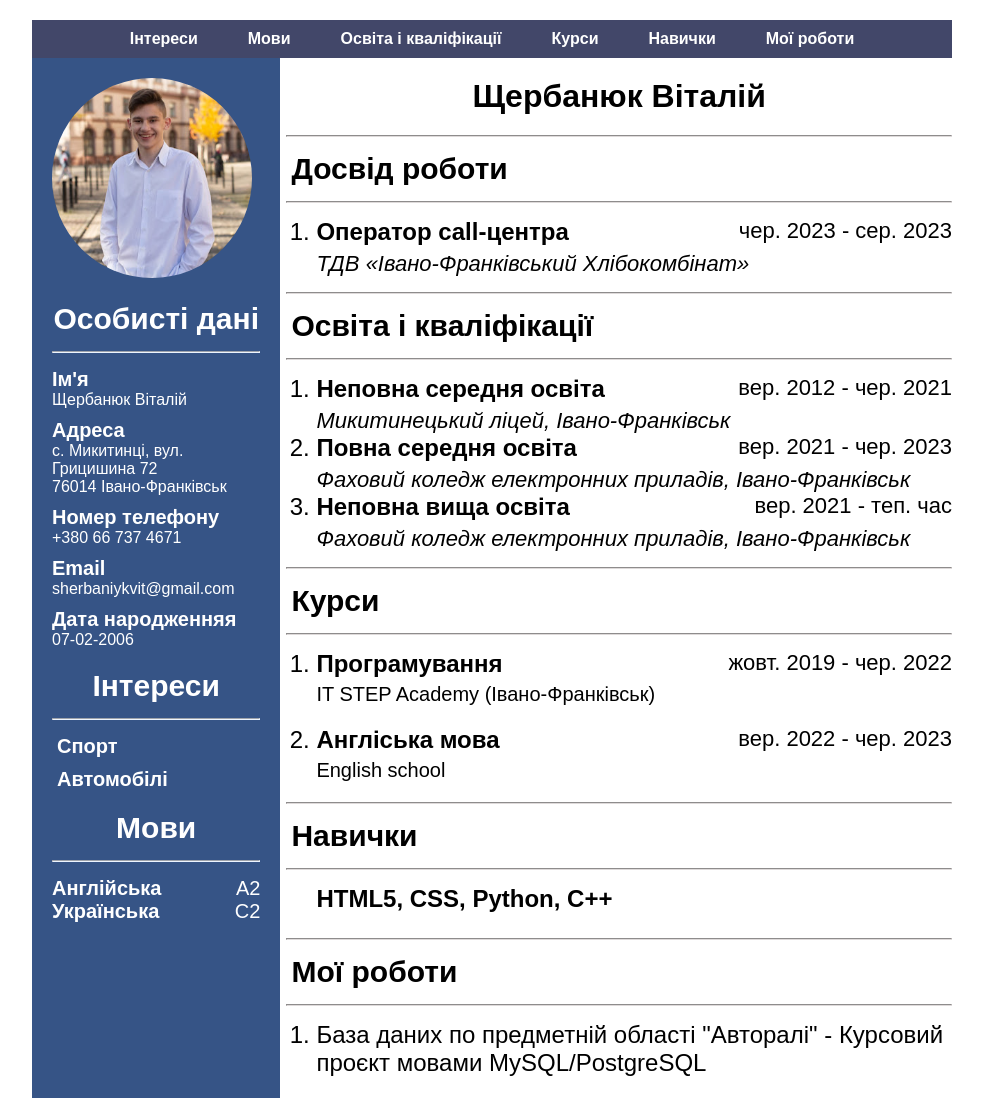
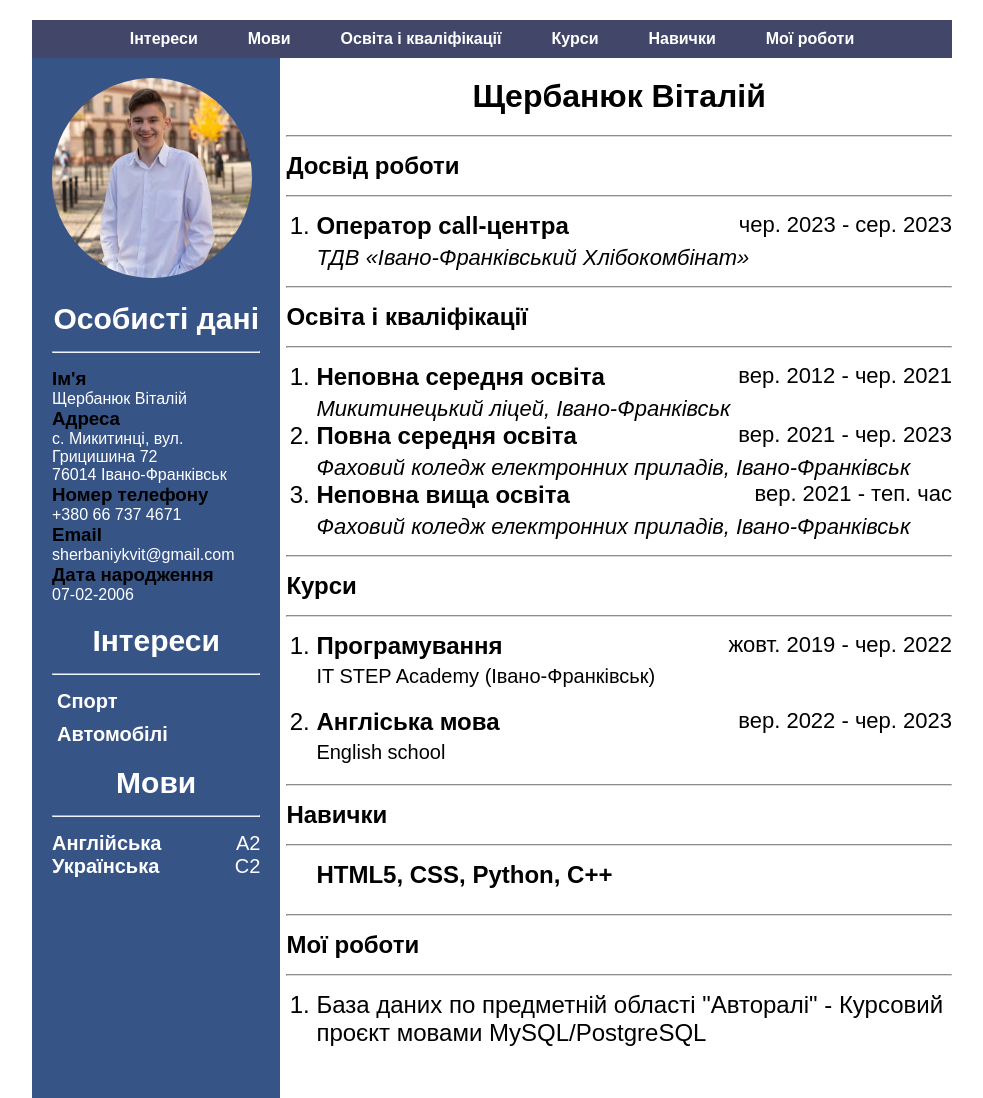
Before and after one commit to vitaliishcherbaniuk/vitaliishcherbaniuk.github.io, a plain HTML site: page LR2/index.html in a window 1280 px wide. Shown: the whole page, without its empty margins (148-1131 px from the left). Drawn offline with Linux system fonts and the light colour scheme.

Commit message:
Update index.html

```diff
--- a/LR2/index.html
+++ b/LR2/index.html
@@ -27,27 +27,27 @@
             <img src="images/unnamed.jpg" alt="photo" class="avatar">
             </a>
 
-            <h1 class="left-side-h1">Особисті дані</h1>
+            <h2 class="left-side-h1">Особисті дані</h2>
             <hr class="separator">
-            <h2 class="left-side-h2">Ім'я</h2>
+            <h3 class="left-side-h3">Ім'я</h3>
             <p class="left-side-paragraph">Щербанюк Віталій</p>
-            <h2 class="left-side-h2">Адреса</h2>
+            <h3 class="left-side-h3">Адреса</h3>
             <p class="left-side-paragraph">с. Микитинці, вул. Грицишина 72 <br> 76014 Івано-Франківськ</p>
-            <h2 class="left-side-h2">Номер телефону</h2>
+            <h3 class="left-side-h3">Номер телефону</h3>
             <p class="left-side-paragraph">+380 66 737 4671</p>
-            <h2 class="left-side-h2">Email</h2>
+            <h3 class="left-side-h3">Email</h3>
             <p class="left-side-paragraph">sherbaniykvit@gmail.com</p>
-            <h2 class="left-side-h2">Дата народженняя</h2>
+            <h3 class="left-side-h3">Дата народження</h3>
             <p class="left-side-paragraph">07-02-2006</p>
 
-            <h1 class="left-side-h1" id="interests">Інтереси</h1>
+            <h2 class="left-side-h1" id="interests">Інтереси</h2>
             <hr class="separator">
             <ul class="interests">
                 <li>Спорт</li>
                 <li>Автомобілі</li>
             </ul>
 
-            <h1 class="left-side-h1" id="languages">Мови</h1>
+            <h2 class="left-side-h1" id="languages">Мови</h2>
             <hr class="separator">
             <ul class="languages">
                 <li>Англійська<span class="language-level">A2</span></li>
@@ -59,7 +59,7 @@
             <h1 class="name">Щербанюк Віталій</h1>
 
             <hr class="main-separator">
-            <h1 class="right-side-h1">Досвід роботи</h1>
+            <h2 class="right-side-h2">Досвід роботи</h2>
             <hr class="main-separator">
 
             <ol class="work-places">
@@ -70,7 +70,7 @@
             </ol>
 
             <hr class="main-separator">
-            <h1 class="right-side-h1" id="education">Освіта і кваліфікації</h1>
+            <h2 class="right-side-h2" id="education">Освіта і кваліфікації</h2>
             <hr class="main-separator">
 
             <ol class="study">
@@ -89,7 +89,7 @@
             </ol>
 
             <hr class="main-separator">
-            <h1 class="right-side-h1" id="courses">Курси</h1>
+            <h2 class="right-side-h2" id="courses">Курси</h2>
             <hr class="main-separator">
 
             <ol class="study">
@@ -108,17 +108,14 @@
             </ol>
 
             <hr class="main-separator">
-            <h1 class="right-side-h1" id="skills">Навички</h1>
+            <h2 class="right-side-h2" id="skills">Навички</h2>
             <hr class="main-separator">
-
             <p class="skills">HTML5, CSS, Python, C++</p>
-
             <hr class="main-separator">
-            <h1 class="right-side-h1">Мої роботи</h1>
+            <h2 class="right-side-h2">Мої роботи</h2>
             <hr class="main-separator">
-
             <ol class="my-works" id="projects">
-                <li>База даних по предметній області &quot;Авторалі&quot; - Курсовий проєкт мовами MySQL/PostgreSQL</li>
+            <li>База даних по предметній області &quot;Авторалі&quot; - Курсовий проєкт мовами MySQL/PostgreSQL</li>
             </ol>
         </div>
     </div>
```
